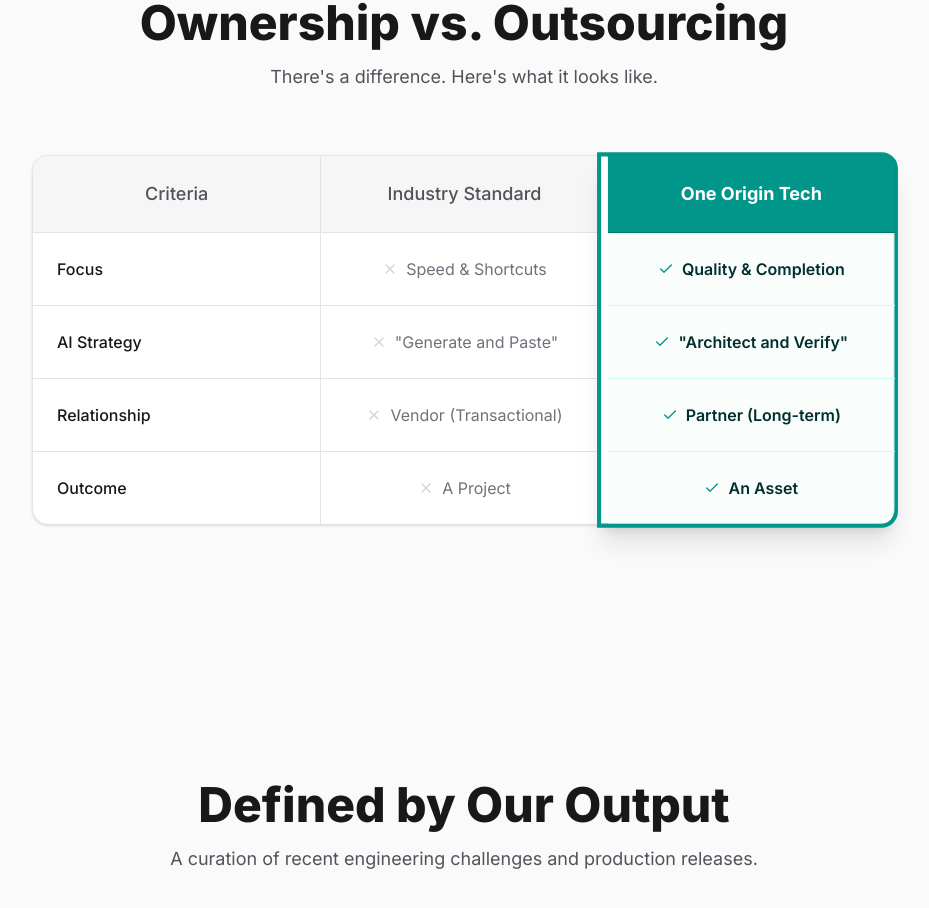
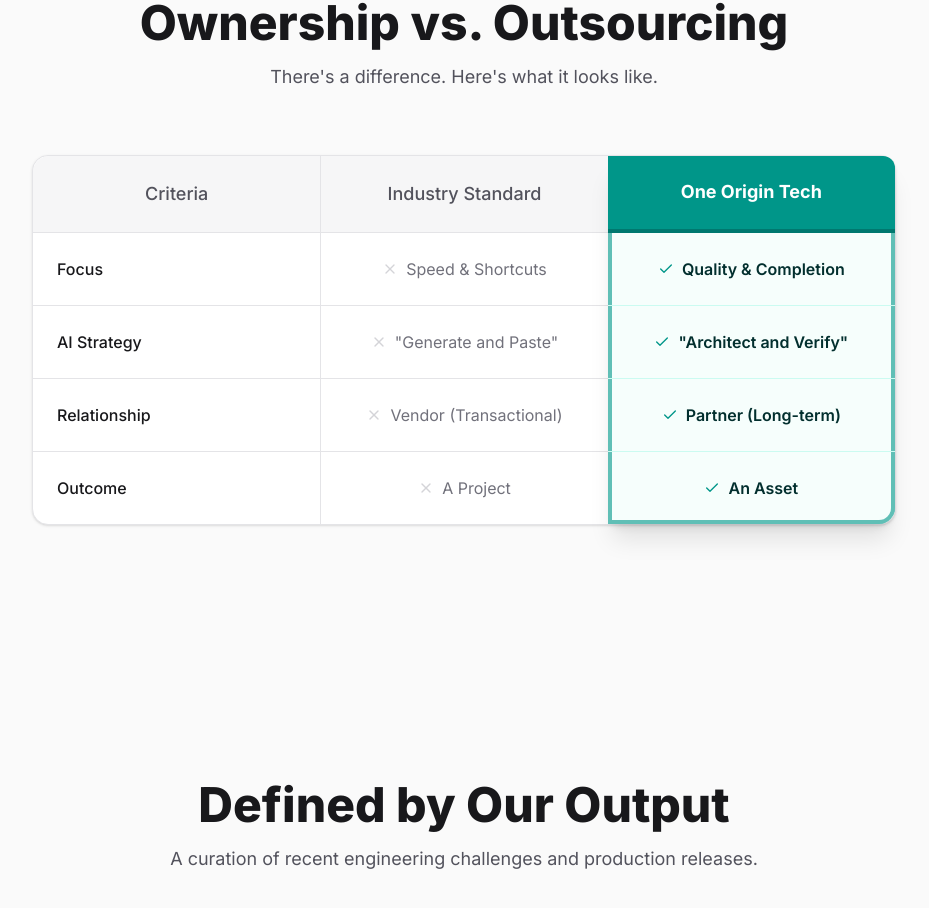
Before and after one commit to VinaySehwag14/one-origin-tech, a Next.js app: page / in a window 1280 px wide. Shown: the part 2537-3445 px from the top of the page, without its empty margins (176-1105 px from the left). Built offline with nearby package versions, Linux system fonts and the light colour scheme; no server answers.

Commit message:
fix: removed scale offset on desktop table highlight column

```diff
--- a/src/app/page.tsx
+++ b/src/app/page.tsx
@@ -103,7 +103,7 @@
           <div className="grid grid-cols-3 relative bg-white rounded-2xl border border-zinc-200 shadow-sm isolate">
 
             {/* Third Column Highlight Background (Spans all rows) */}
-            <div className="col-start-3 row-start-1 row-span-5 bg-white border-2 md:border-4 border-teal-600 rounded-r-2xl shadow-xl z-0 transform md:scale-[1.02] -ml-px md:-ml-2 pointer-events-none" />
+            <div className="col-start-3 row-start-1 row-span-5 bg-teal-50/40 border-2 md:border-4 border-teal-600 rounded-r-2xl shadow-xl z-0 pointer-events-none" />
 
             {/* HEADERS */}
             <div className="col-start-1 row-start-1 p-3 sm:p-4 md:p-6 text-zinc-600 font-medium bg-zinc-100/80 rounded-tl-2xl border-b border-zinc-200 text-xs sm:text-sm md:text-lg flex items-center justify-center text-center">
@@ -112,7 +112,7 @@
             <div className="col-start-2 row-start-1 p-3 sm:p-4 md:p-6 text-zinc-600 font-medium bg-zinc-100/80 border-b border-l border-zinc-200 text-xs sm:text-sm md:text-lg flex items-center justify-center text-center">
               Industry Standard
             </div>
-            <div className="col-start-3 row-start-1 p-3 sm:p-4 md:p-6 font-bold text-center bg-teal-600 text-white rounded-tr-xl border-b border-teal-700 text-xs sm:text-sm md:text-lg flex items-center justify-center leading-tight z-10 shadow-sm">
+            <div className="col-start-3 row-start-1 p-3 sm:p-4 md:p-6 font-bold text-center bg-teal-600 text-white rounded-tr-xl border-b-[2px] md:border-b-[4px] border-teal-700 text-xs sm:text-sm md:text-lg flex items-center justify-center leading-tight z-10">
               One Origin Tech
             </div>
 
```
